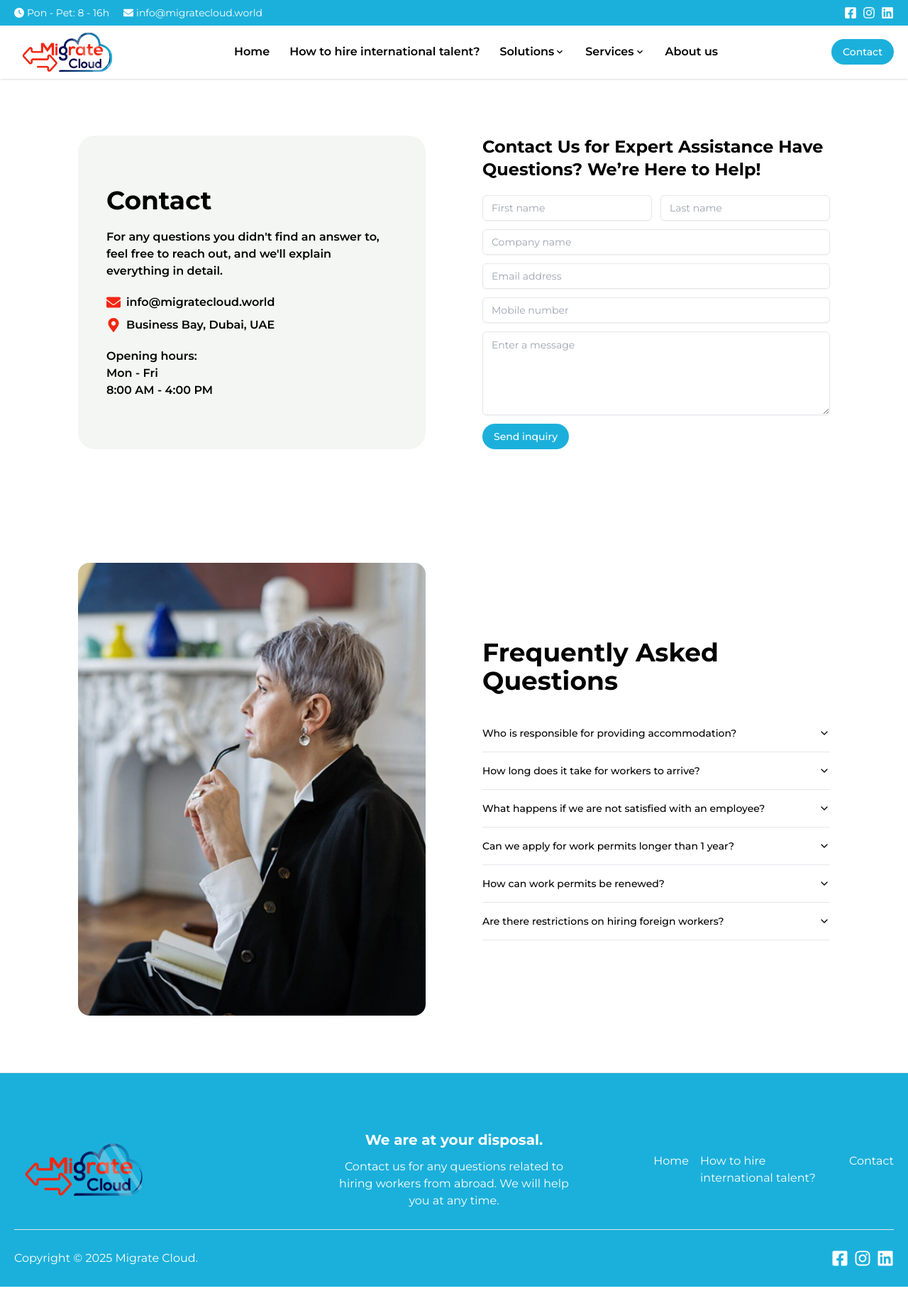
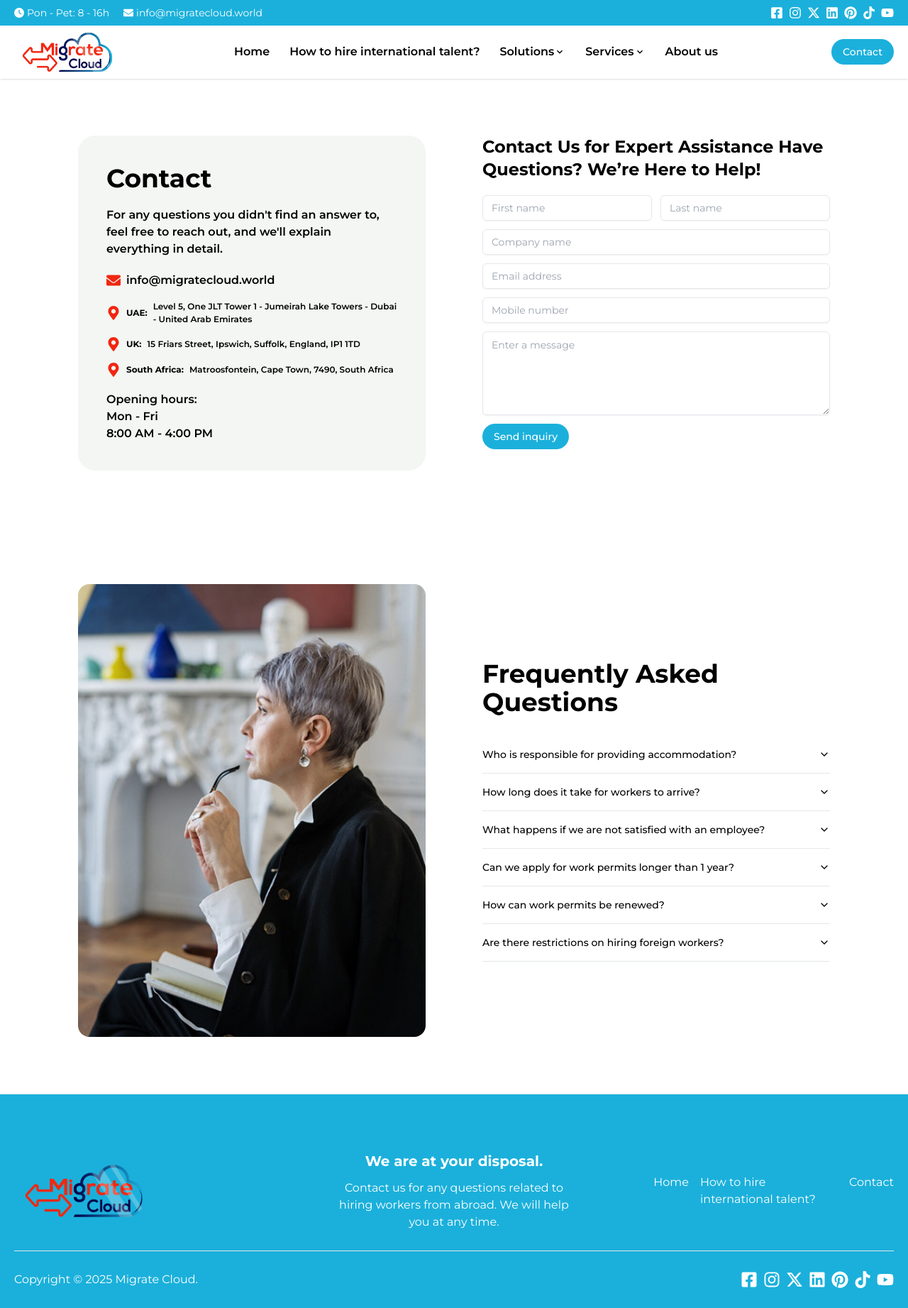
Before and after one commit to Ababil-Group/Migrate-Cloud, a Next.js app: page /contact in a window 1280 px wide. Shown: the whole page at 71% size. Before the commit the page ends 1813 px from the top, so only its background shows below. Built offline with nearby package versions, Linux system fonts and the light colour scheme.

Commit message:
old repo

```diff
--- a/src/components/pages/homepage/BrandLogos.tsx
+++ b/src/components/pages/homepage/BrandLogos.tsx
@@ -4,11 +4,11 @@ const BrandLogos = () => {
   return (
     <section className="py-10 pb-20">
       <div className="container">
-        <div className="mx-auto max-w-[1000px] grid grid-cols-1 gap-10 md:grid-cols-3 sm:grid-cols-1 lg:grid-cols-5">
+        <div className="mx-auto grid max-w-[800px] grid-cols-1 gap-40 lg:grid-cols-3">
           <div>
             <Image
               className="h-auto w-full"
-              src="/images/brands/1.png"
+              src="/images/brands/creator_group.png"
               alt="Brand"
               width={200}
               height={200}
@@ -17,7 +17,7 @@ const BrandLogos = () => {
           <div>
             <Image
               className="h-auto w-full"
-              src="/images/brands/2.png"
+              src="/images/brands/creator_group.png"
               alt="Brand"
               width={200}
               height={200}
@@ -26,25 +26,7 @@ const BrandLogos = () => {
           <div>
             <Image
               className="h-auto w-full"
-              src="/images/brands/3.png"
-              alt="Brand"
-              width={200}
-              height={200}
-            />
-          </div>
-          <div>
-            <Image
-              className="h-auto w-full"
-              src="/images/brands/4.png"
-              alt="Brand"
-              width={200}
-              height={200}
-            />
-          </div>
-          <div>
-            <Image
-              className="h-auto w-full"
-              src="/images/brands/5.png"
+              src="/images/brands/creator_group.png"
               alt="Brand"
               width={200}
               height={200}
--- a/src/components/pages/homepage/GetInTouch.tsx
+++ b/src/components/pages/homepage/GetInTouch.tsx
@@ -18,7 +18,7 @@ const GetInTouch = () => {
               reach out, and we&apos;ll explain everything in detail.
             </p>
 
-            <div className="space-y-2">
+            <div className="space-y-4">
               <div className="flex items-center justify-start gap-2">
                 <div>
                   <FaEnvelope className="text-xl text-primary" />
@@ -26,10 +26,51 @@ const GetInTouch = () => {
                 <p className="font-semibold">info@migratecloud.world</p>
               </div>
               <div className="flex items-center justify-start gap-2">
-                <div>
-                  <FaMapMarkerAlt className="text-xl text-primary" />
+                <div className="flex space-y-2">
+                  <span className="flex items-center gap-2 text-[12px] font-bold">
+                    <FaMapMarkerAlt className="text-xl text-primary" />
+                    UAE:
+                  </span>
+                  {/* <FaMapMarkerAlt className="text-xl text-primary" />
+                  <FaMapMarkerAlt className="text-xl text-primary" /> */}
                 </div>
-                <p className="font-semibold">Business Bay, Dubai, UAE</p>
+                <div className="flex space-y-2">
+                  <p className="text-[12px] font-semibold">
+                    Level 5, One JLT Tower 1 - Jumeirah Lake Towers - Dubai -
+                    United Arab Emirates
+                  </p>
+                </div>
+              </div>
+              <div className="flex items-center justify-start gap-2">
+                <div className="flex space-y-2">
+                  <span className="flex items-center gap-2 text-[12px] font-bold">
+                    <FaMapMarkerAlt className="text-xl text-primary" />
+                    UK:
+                  </span>
+                  {/* <FaMapMarkerAlt className="text-xl text-primary" />
+                  <FaMapMarkerAlt className="text-xl text-primary" /> */}
+                </div>
+                <div className="flex space-y-2">
+                  <p className="text-[12px] font-semibold">
+                    15 Friars Street, Ipswich, Suffolk, England, IP1 1TD
+                  </p>
+                </div>
+              </div>
+
+              <div className="flex items-center justify-start gap-2">
+                <div className="flex space-y-2">
+                  <span className="flex items-center gap-2 text-[12px] font-bold">
+                    <FaMapMarkerAlt className="text-xl text-primary" />
+                    South Africa:
+                  </span>
+                  {/* <FaMapMarkerAlt className="text-xl text-primary" />
+                  <FaMapMarkerAlt className="text-xl text-primary" /> */}
+                </div>
+                <div className="flex space-y-2">
+                  <p className="text-[12px] font-semibold">
+                    Matroosfontein, Cape Town, 7490, South Africa
+                  </p>
+                </div>
               </div>
             </div>
 
--- a/src/components/shared/Footer.tsx
+++ b/src/components/shared/Footer.tsx
@@ -1,9 +1,13 @@
 import Image from "next/image";
 import Link from "next/link";
-import { FaFacebookSquare } from "react-icons/fa";
-import { FaInstagram } from "react-icons/fa";
-import { FaLinkedin } from "react-icons/fa";
-
+import {
+  FaFacebookSquare,
+  FaLinkedin,
+  FaPinterest,
+  FaTiktok,
+  FaYoutube,
+} from "react-icons/fa";
+import { FaInstagram, FaXTwitter } from "react-icons/fa6";
 
 const Footer = () => {
   return (
@@ -52,14 +56,26 @@ const Footer = () => {
         </p>
 
         <div className="flex items-center justify-end gap-2 text-2xl text-white">
-          <Link href="#">
+          <Link href="https://www.facebook.com/migratecloud6061/">
             <FaFacebookSquare />
           </Link>
-          <Link href="#">
+          <Link href="https://www.instagram.com/">
             <FaInstagram />
           </Link>
-          <Link href="#">
+          <Link href="https://x.com/MigrateCloud01">
+            <FaXTwitter />
+          </Link>
+          <Link href="https://www.linkedin.com/company/migrate-cloud">
             <FaLinkedin />
+          </Link>
+          <Link href="https://ro.pinterest.com/migratecloud0/">
+            <FaPinterest />
+          </Link>
+          <Link href="https://www.tiktok.com/@migratecloud25">
+            <FaTiktok />
+          </Link>
+          <Link href="https://www.youtube.com/@MigrateCloud25">
+            <FaYoutube />
           </Link>
         </div>
       </div>
--- a/src/components/shared/TopBar.tsx
+++ b/src/components/shared/TopBar.tsx
@@ -1,9 +1,15 @@
 import { FaClock } from "react-icons/fa6";
 import { FaEnvelope } from "react-icons/fa";
 import Link from "next/link";
-import { FaFacebookSquare } from "react-icons/fa";
-import { FaInstagram } from "react-icons/fa";
-import { FaLinkedin } from "react-icons/fa";
+import {
+  FaFacebookSquare,
+  FaLinkedin,
+  FaPinterest,
+  FaTiktok,
+  FaYoutube,
+  FaInstagram,
+} from "react-icons/fa";
+import { FaXTwitter } from "react-icons/fa6";
 
 const TopBar = () => {
   return (
@@ -25,14 +31,26 @@ const TopBar = () => {
         </div>
 
         <div className="ml-auto flex items-center gap-2 text-lg">
-          <Link href="#">
+          <Link href="https://www.facebook.com/migratecloud6061/">
             <FaFacebookSquare />
           </Link>
-          <Link href="#">
+          <Link href="https://www.instagram.com/">
             <FaInstagram />
           </Link>
-          <Link href="#">
+          <Link href="https://x.com/MigrateCloud01">
+            <FaXTwitter />
+          </Link>
+          <Link href="https://www.linkedin.com/company/migrate-cloud">
             <FaLinkedin />
+          </Link>
+          <Link href="https://ro.pinterest.com/migratecloud0/">
+            <FaPinterest />
+          </Link>
+          <Link href="https://www.tiktok.com/@migratecloud25">
+            <FaTiktok />
+          </Link>
+          <Link href="https://www.youtube.com/@MigrateCloud25">
+            <FaYoutube />
           </Link>
         </div>
       </div>
```
Also changed, not shown: public/images/brands/creator_group.png (added).
